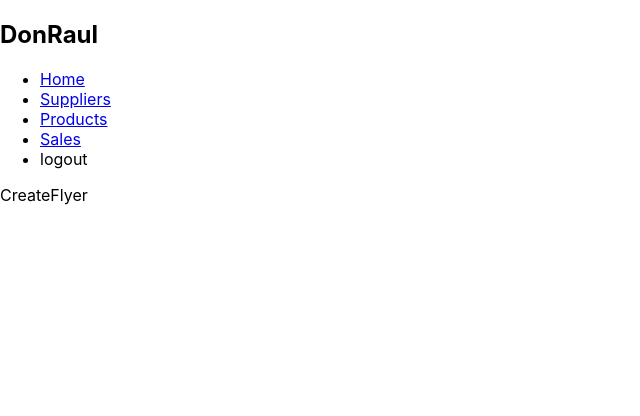
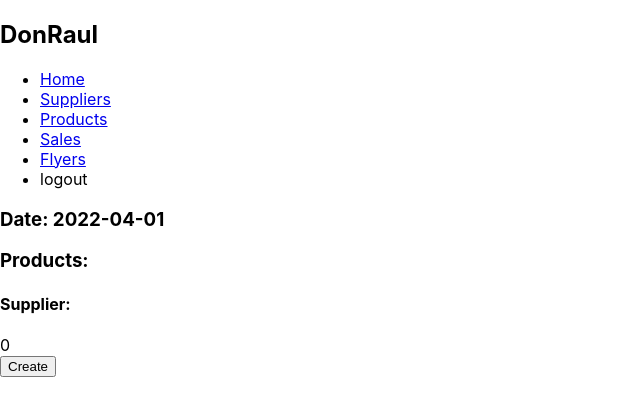
Before and after one commit to hahs-92/hardwarestore-sofkau-app, a React (Create React App) app: page /flyers/create in a window 1280 px wide. Shown: the top 416 px of the page, without its empty margins (0-640 px from the left). Built offline with nearby package versions, Linux system fonts and the light colour scheme.

Commit message:
added: flyer create functionality

```diff
--- a/src/actions/flyersActions.js
+++ b/src/actions/flyersActions.js
@@ -36,9 +36,10 @@ export const getFlyer = (flyerId) => async(dispatch) => {
 
 export const createFlyer = (flyerData) => async(dispatch) => {
     dispatch({ type: flyersType.LOADING })
+    console.log("test: ", flyerData)
 
     try {
-        const resp = await fetch(`https://hardwarestore-sofkau.herokuapp.com/api/v1/flyer`,{
+        const resp = await fetch(`https://hardwarestore-sofkau.herokuapp.com/api/v1/flyers`,{
             method: "POST",
             headers: {
                 'Content-Type': 'application/json'
@@ -52,6 +53,7 @@ export const createFlyer = (flyerData) => async(dispatch) => {
             payload: flyer
         })
     } catch(e) {
+        console.log("error: ", e.message)
         dispatch({ type: flyersType.ERROR })
     }
 }
--- a/src/actions/productActions.js
+++ b/src/actions/productActions.js
@@ -61,18 +61,18 @@ export const updateProduct = (productsToUpdate) => async(dispatch) => {
     dispatch({type: productsType.LOADING})
 
     try {
-        const resp = await fetch(`https://hardwarestore-sofkau.herokuapp.com/api/v1/products/createAll`,{
-            method: "POST",
+        const resp = await fetch(`https://hardwarestore-sofkau.herokuapp.com/api/v1/products`,{
+            method: "PUT",
             headers: {
                 'Content-Type': 'application/json'
             },
             body: JSON.stringify(productsToUpdate)
         })
-        const products = await resp.json()
+        const product = await resp.json()
 
         dispatch({
             type: productsType.UPDATE_PRODUCT,
-            payload: products
+            payload: product
         })
     } catch(e) {
         dispatch({type: productsType.ERROR})
--- a/src/components/Header.js
+++ b/src/components/Header.js
@@ -45,6 +45,12 @@ export const Header = () => {
                             className={ ({isActive}) => isActive ? "red" : "" }
                         >Sales</NavLink>
                     </li>
+                    <li>
+                        <NavLink
+                            to="/flyers"
+                            className={ ({isActive}) => isActive ? "red" : "" }
+                        >Flyers</NavLink>
+                    </li>
                     <li onClick={ handleOnClick}>
                         logout
                     </li>
--- /dev/null
+++ b/src/helpers/date.js
@@ -0,0 +1,4 @@
+export const getDateFormat = () => {
+    const today = new Date()
+    return today.toISOString().split('T')[0]
+}
--- a/src/pages/CreateFlyer.js
+++ b/src/pages/CreateFlyer.js
@@ -1,7 +1,59 @@
-import React from 'react'
+import { useState } from "react"
+import { useSelector, useDispatch } from "react-redux"
+import { useNavigate } from "react-router-dom"
+//actions
+import { createFlyer } from '../actions/flyersActions'
+import { cleanProductToList } from '../actions/productActions'
+//hlpers
+import { getDateFormat } from '../helpers/date'
 
 export const CreateFlyer = () => {
-  return (
-    <div>CreateFlyer</div>
-  )
+    const navigate = useNavigate()
+    const dispatch = useDispatch()
+    const listProductsToCreate = useSelector(state => state.products.listProductsToCreate)
+    const [supplierInfo, setSupplierInfo] = useState(listProductsToCreate[0]?.supplier)
+
+    const handleOnSubmit = (e) => {
+        e.preventDefault()
+
+        listProductsToCreate.forEach(element => {
+            delete element.supplier
+        })
+
+        dispatch(createFlyer({
+            date: getDateFormat(),
+            products: listProductsToCreate,
+            supplier: supplierInfo
+        }))
+
+        dispatch(cleanProductToList())
+        setSupplierInfo(null)
+        navigate("/flyers")
+    }
+
+
+    return (
+        <main>
+            <section>
+                <article>
+                    <h3>Date: { getDateFormat()}</h3>
+
+                    <div>
+                        <h3>Products:</h3>
+                        <h4>Supplier: { listProductsToCreate[0]?.supplier.fullName}</h4>
+                        {
+                            listProductsToCreate.length && listProductsToCreate.map(p => (
+                                <article key={p.name}>
+                                    <h4>Name: { p.name}</h4>
+                                    <h4>Price: { p.price}</h4>
+                                    <h4>Quantity: { p.quantity}</h4>
+                                </article>
+                            ))
+                        }
+                    </div>
+                    <button onClick={handleOnSubmit}>Create</button>
+                </article>
+            </section>
+        </main>
+    )
 }
--- a/src/pages/CreateProduct.js
+++ b/src/pages/CreateProduct.js
@@ -3,7 +3,7 @@ import { useSelector, useDispatch } from 'react-redux'
 import Select from 'react-select'
 import { useNavigate } from 'react-router-dom'
 //actions
-import { addProductToList, removeProductToList, createProducts, cleanProductToList } from '../actions/productActions'
+import { addProductToList, removeProductToList, createProducts } from '../actions/productActions'
 import { getSuppliers } from '../actions/supplierActions'
 
 export const CreateProduct = () => {
@@ -30,15 +30,17 @@ export const CreateProduct = () => {
   }
 
   const handleCreateProducts = () => {
+    if(!listProductsToCreate.length) {
+      return false
+    }
     dispatch(createProducts(listProductsToCreate))
-    dispatch(cleanProductToList())
-    // enviarlo a la ruta del bolante
     navigate("/flyers/create")
   }
 
   const handleOnSubmit = (e) => {
     e.preventDefault()
     if(!supplierSelect) {
+      console.log("queee")
       setWarn("Debes elegir un Proveedor")
       return
     }
--- /dev/null
+++ b/src/pages/Flyers.js
@@ -0,0 +1,42 @@
+import { useEffect } from "react"
+import { useSelector, useDispatch } from "react-redux"
+//actions
+import { getFlyers } from '../actions/flyersActions'
+
+export const Flyers = () => {
+    const dispatch = useDispatch()
+    const flyers = useSelector(state => state.flyers.flyers)
+
+    useEffect(() => {
+        dispatch(getFlyers())
+    },[])
+
+    console.log("f: ", flyers)
+
+    return (
+        <main>
+            <section>
+               {
+                   flyers.length &&
+                   <article>
+                   <h3>Date: { new Date(Date.now()).toDateString() }</h3>
+
+                   <div>
+                       <h3>Products:</h3>
+                       {
+                            flyers.map(f => (
+                               <article key={f.id}>
+                                   <h4>Date: { f.date}</h4>
+                                   <h4>Supplier: { f.supplier?.fullName}</h4>
+                                   <h4>Products:</h4>
+                                   <button>PDF</button>
+                               </article>
+                           ))
+                       }
+                   </div>
+               </article>
+               }
+            </section>
+        </main>
+    )
+}
--- a/src/pages/UpdateProduct.js
+++ b/src/pages/UpdateProduct.js
@@ -1,12 +1,13 @@
-import { useParams } from "react-router-dom"
+import { useParams, useNavigate } from "react-router-dom"
 import { useDispatch, useSelector } from "react-redux"
 import { useEffect, useState } from "react"
 //actions
-import { getProduct, updateProduct} from '../actions/productActions'
+import { getProduct, updateProduct,addProductToList } from '../actions/productActions'
 
 
 export const UpdateProduct = () => {
   const dispatch = useDispatch()
+  const navigate = useNavigate()
   const product = useSelector(state => state.products.product)
   const [ productInfo, setProductInfo] = useState(product)
   const {id} = useParams()
@@ -21,21 +22,26 @@ export const UpdateProduct = () => {
   const handleOnSubmit = (e) => {
     e.preventDefault()
     dispatch(updateProduct(productInfo))
+    //agregar producto a la lista
+    dispatch(addProductToList({
+      ...productInfo,
+      quantity: parseInt(productInfo.quantity) - parseInt(product.quantity),
+    }))
+    //redirigir a crear flyer
+    navigate("/flyers/create")
+
     setProductInfo({ name:"", price:"", quantity:"", limit:""})
   }
 
-  console.log("id: ", id)
-  console.log("update: ", productInfo)
 
   useEffect(() => {
-    if(id) getProduct(id)
+    dispatch(getProduct(id))
   },[id])
 
   return (
     <main>
       <section>
       <form onSubmit={handleOnSubmit} >
-            {/* mostrar el supplier */}
             <input
               type="text"
               placeholder="Nombre"
@@ -68,7 +74,7 @@ export const UpdateProduct = () => {
               onChange={handleOnChange}
               required
             />
-            <input type="submit" value="Add Product" />
+            <input type="submit" value="Update" />
         </form>
       </section>
     </main>
--- a/src/reducer/flyer.reducer.js
+++ b/src/reducer/flyer.reducer.js
@@ -30,7 +30,7 @@ export const flyerReducer = (state=INITAL_STATE, action) => {
                 ...state,
                 error: null,
                 loading: false,
-                flyers: [...state.invoices, action.payload]
+                flyers: [...state.flyers, action.payload]
             }
 
         default:
--- a/src/reducer/index.js
+++ b/src/reducer/index.js
@@ -3,9 +3,11 @@ import { combineReducers } from 'redux'
 import { invoiceReducer } from './invoice.reducer'
 import { productReducer } from './product.reducer'
 import { supplierReducer } from './supplier.reducer'
+import { flyerReducer } from './flyer.reducer'
 
 export default combineReducers({
     invoices: invoiceReducer,
     products: productReducer,
-    suppliers: supplierReducer
+    suppliers: supplierReducer,
+    flyers: flyerReducer
 })
--- a/src/routes/App.js
+++ b/src/routes/App.js
@@ -20,6 +20,7 @@ import { UpdateProduct } from '../pages/UpdateProduct'
 import { Sales } from '../pages/Sales'
 import { CreateInvoice } from '../pages/CreateInvoice'
 import { CreateFlyer } from '../pages/CreateFlyer'
+import { Flyers } from '../pages/Flyers'
 //components
 import { PrivateRoutes } from '../components/PrivateRoutes'
 import { Header } from '../components/Header'
@@ -57,6 +58,7 @@ function App() {
 
       <Route path="invoices/create" element={ <CreateInvoice />} />
 
+      <Route path="flyers" element={ <Flyers />} />
       <Route path="flyers/create" element={ <CreateFlyer />} />
 
       <Route path="sales" element={ <Sales /> } />
```
